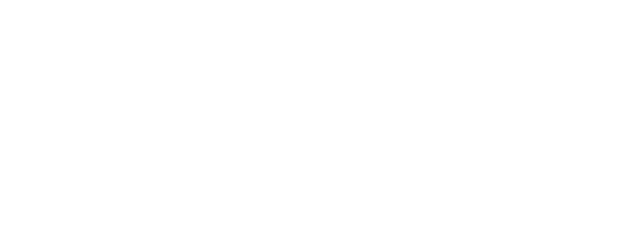
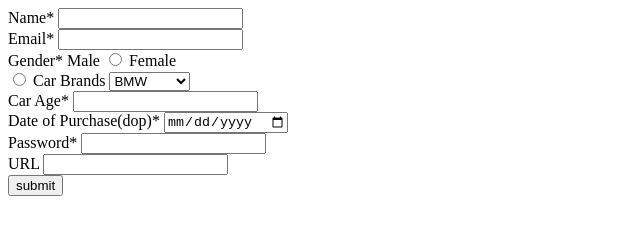
Before and after one commit to acciojob/car-insurance-form-karan151120, a website: page main.html in a window 1280 px wide. Shown: the whole page, without its empty margins (0-640 px from the left). Drawn offline with Linux system fonts and the light colour scheme.

Commit message:
created a submission

```diff
--- a/main.html
+++ b/main.html
@@ -7,6 +7,41 @@
 </head>
 
 <body>
+	<form action="#" method="post">
+		<label for="name">Name*</label>
+		<input type="text" id="name" name="name" required><br>
+
+		<label for="email">Email*</label>
+		<input type="email" id="email" name="email" required><br>
+
+		<label for="gender">Gender*</label>
+		<label for="male">Male</label>
+		<input type="radio" id="male" name="gender" value="male" required>
+		<label for="female">Female</label><br>
+		<input type="radio" id="female" name="gender" value="female" required>
+
+
+		<label for="car">Car Brands</label>
+		<select id="car" name="car">
+			<option value="BMW">BMW</option>
+			<option value="Audi">Audi</option>
+			<option value="Mercedez">Mercedez</option>
+		</select><br>
+
+		<label for="carage">Car Age*</label>
+		<input type="number" id="carage" name="carage" required><br>
+
+		<label for="dop">Date of Purchase(dop)*</label>
+		<input type="date" id="dop" name="dop" required><br>
+
+		<label for="password">Password*</label>
+		<input type="password" id="password" name="password" required><br>
+
+		<label for="URL">URL</label>
+		<input type="url" id="portfolio" name="portfolio"><br>
+
+		<input type="submit" value="submit">
+	</form>
 	<!-- the entire body must be written by student -->
     <script type="text/javascript" src="./script.js">
 </script>
```
